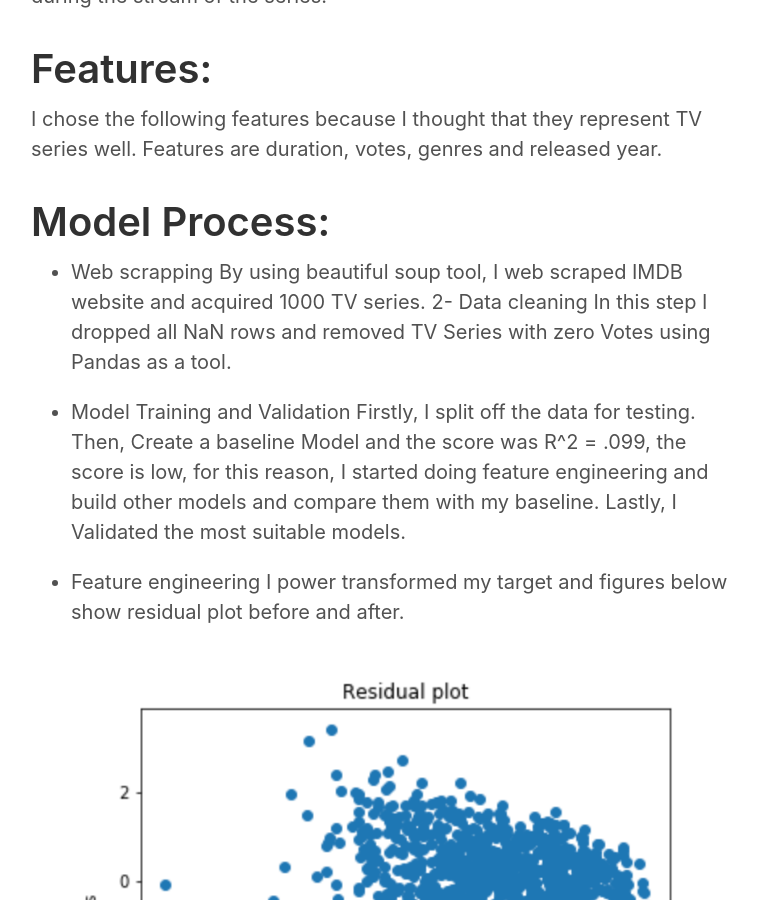
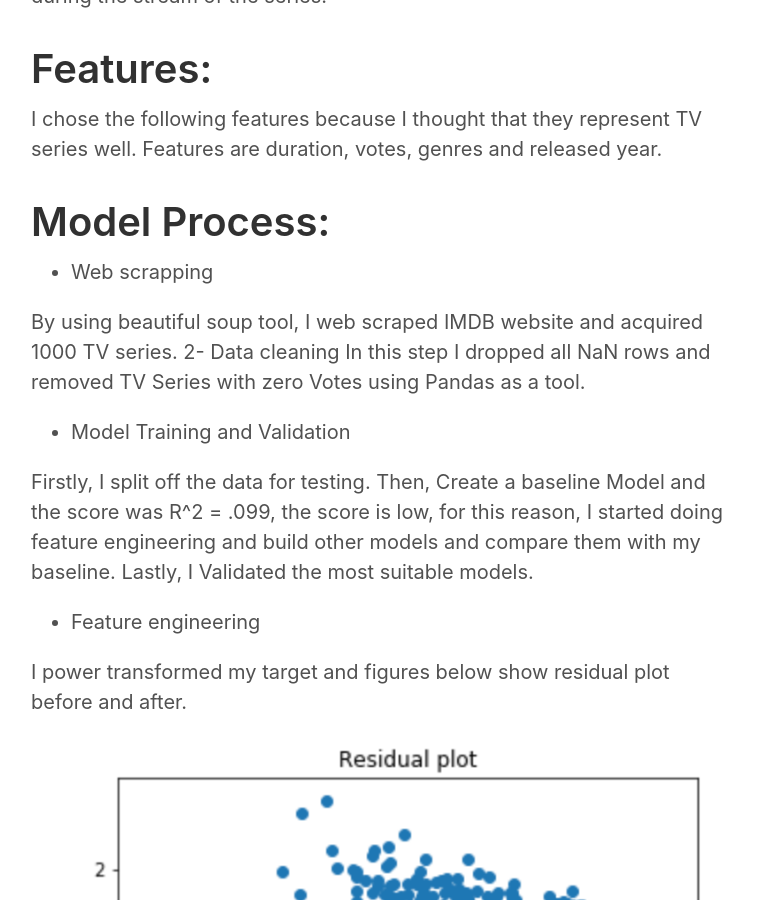
Before and after one commit to fatimahSheikho/fatimahSheikho.github.io, a Jekyll site: the page built from project2.md, in a window 1280 px wide and 900 px high, scrolled down 498 px. Shown: the whole window, without its empty margins (259-1017 px from the left). Built offline with Jekyll 4.4.1, drawn with Linux system fonts in a browser that asks for light colours; our own code applies the rules of GitHub Pages for plain Markdown files.

Commit message:
Update project2.md

```diff
--- a/project2.md
+++ b/project2.md
@@ -11,17 +11,20 @@ I chose the following features because I thought that they represent TV series w
 # Model Process:
 
 - Web scrapping
+
 By using beautiful soup tool, I web scraped IMDB website and acquired 1000 TV series.
 2- Data cleaning
 In this step I dropped all NaN  rows and removed TV Series with  zero  Votes using Pandas as a tool.
 
 - Model Training and Validation
+
 Firstly, I split off the data for testing. Then, Create a baseline Model and the score was R^2 = .099, the score is low, for this reason, I started doing feature engineering and build other models and compare them with my baseline. Lastly, I Validated the most suitable models.
 
 - Feature engineering
+
 I power transformed my target and figures below show residual plot before and after.
 
-![image]({{site.url}}/images/Screen Shot 2019-09-18 at 4.33.17 PM.png)
+![image]({{site.url}}/images/Before_power.png)
 
 ![image]({{site.url}}/images/download-1.png)
 
@@ -31,6 +34,6 @@ Tested best performing models, and I chose linear regression as my model with  R
 
 Notable Coefficients
 
-![image]({{site.url}}/images/Screen Shot 2019-09-23 at 12.18.34 AM.png)
+![image]({{site.url}}/images/coef.png)
 # Results:
 I concluded that a documentary TV series have a high probability of being highly rated. Also, that duration has a negative correlation with ratings, meaning the less the duration the more the rate.
```
